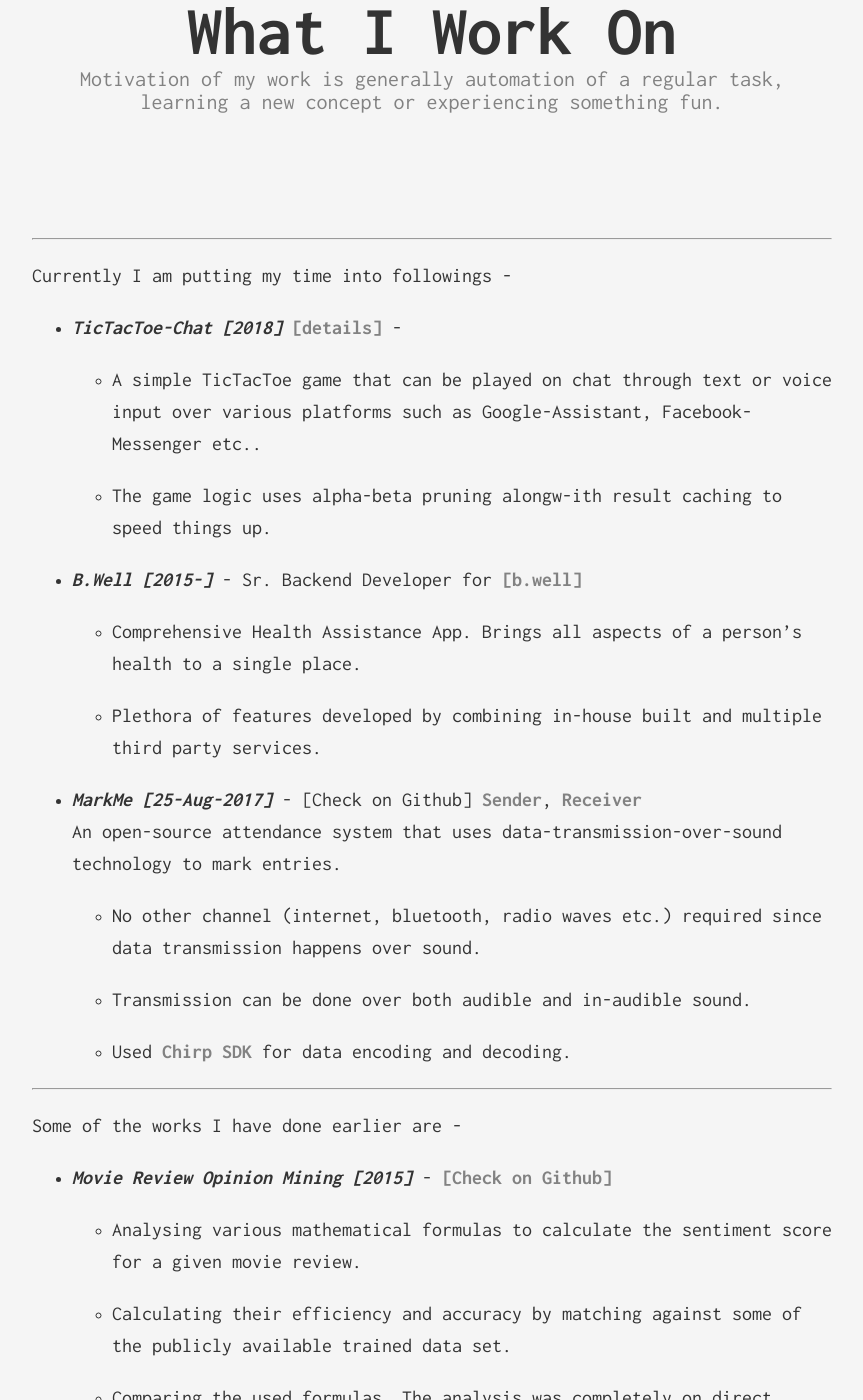
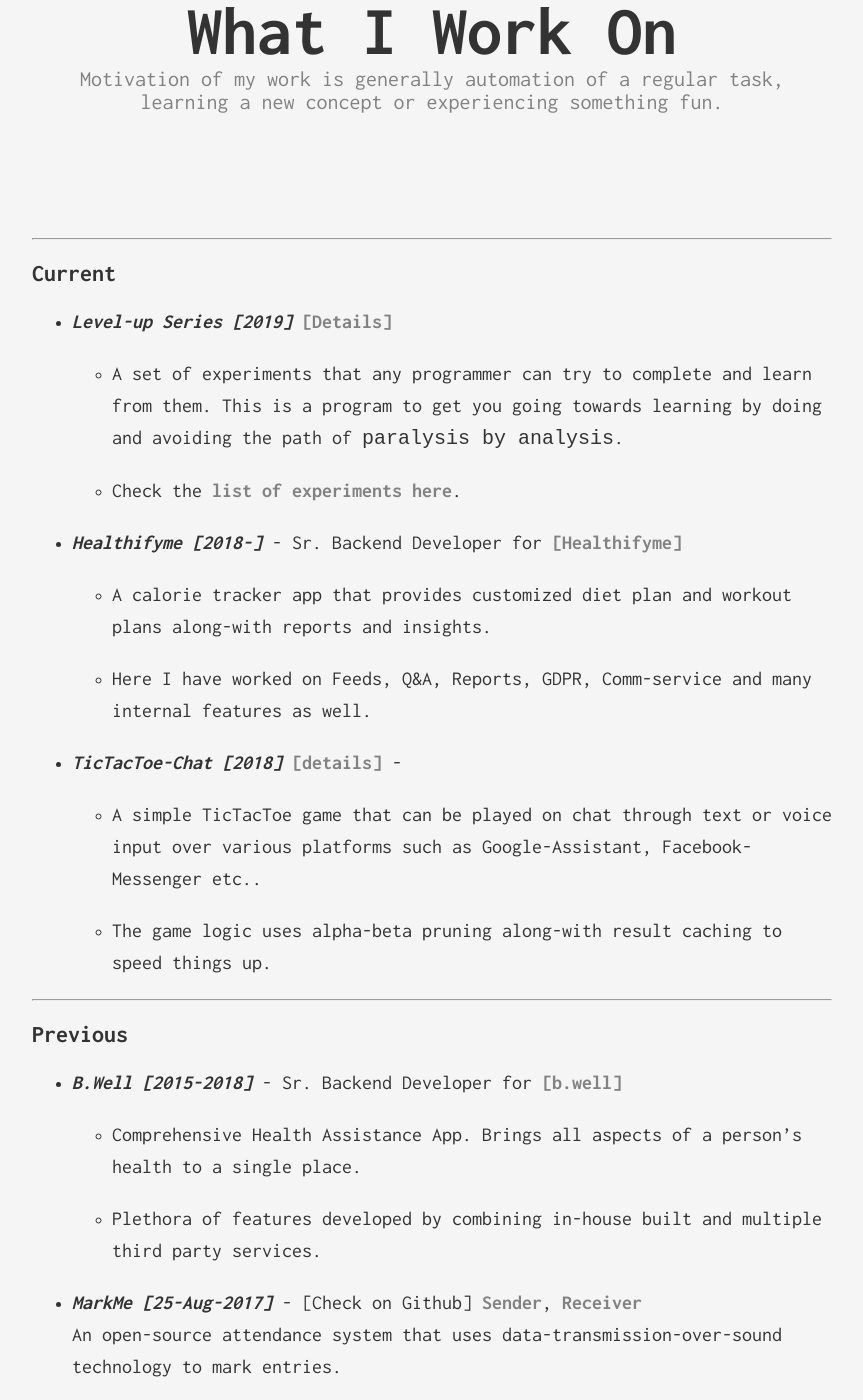
Before and after one commit to SaurabhGoyal/saurabhgoyal.github.io, a Jekyll site: the page built from projects.md, in a window 1280 px wide and 1400 px high, scrolled down 283 px. Shown: the whole window, without its empty margins (208-1071 px from the left). Built offline with Jekyll 4.4.1, drawn with Linux system fonts in a browser that asks for light colours.

Commit message:
update about and projects

```diff
--- a/projects.md
+++ b/projects.md
@@ -4,16 +4,37 @@
 subtitle: Motivation of my work is generally automation of a regular task, learning a new concept or experiencing something fun.
 permalink: /projects/
 ---
----
-Currently I am putting my time into followings -
+----
+
+Current
+-------
+
+- __*Level-up Series [2019]*__ [\[Details\]]({% post_url 2019-05-30-levelling-up-as-developer %}){:target="_blank"}
+
+    * A set of experiments that any programmer can try to complete and learn from them. This is a program to get you going towards learning by doing and avoiding the path of `paralysis by analysis`.
+
+    * Check the [list of experiments here](https://gist.github.com/SaurabhGoyal/5f911bbef0dd5f11aaf7e8a5f7be1399).
+
+
+- __*Healthifyme [2018-]*__ -
+Sr. Backend Developer for [\[Healthifyme\]](https://www.healthifyme.com/){:target="_blank"}
+
+    * A calorie tracker app that provides customized diet plan and workout plans along-with reports and insights.
+
+    * Here I have worked on Feeds, Q&A, Reports, GDPR, Comm-service and many internal features as well.
 
 - __*TicTacToe-Chat [2018]*__ [\[details\]](/projects/tictactoe-chat/overview){:target="_blank"} -
 
     * A simple TicTacToe game that can be played on chat through text or voice input over various platforms such as Google-Assistant, Facebook-Messenger etc..
 
-    * The game logic uses alpha-beta pruning alongw-ith result caching to speed things up.
+    * The game logic uses alpha-beta pruning along-with result caching to speed things up.
 
-- __*B.Well [2015-]*__ -
+----
+
+Previous
+---
+
+- __*B.Well [2015-2018]*__ -
 Sr. Backend Developer for [\[b.well\]](https://www.icanbwell.com/){:target="_blank"}
 
     * Comprehensive Health Assistance App. Brings all aspects of a person's health to a single place.
@@ -30,10 +51,6 @@
     * Transmission can be done over both audible and in-audible sound.
 
     * Used [Chirp SDK](chirp.io) for data encoding and decoding.
-
----
-
-Some of the works I have done earlier are -
 
 - __*Movie Review Opinion Mining [2015]*__ -
 [\[Check on Github\]](https://github.com/SaurabhGoyal/MovieReview-OpinionMining)
```
Also changed, not shown: about.md (+3 -1 lines).
